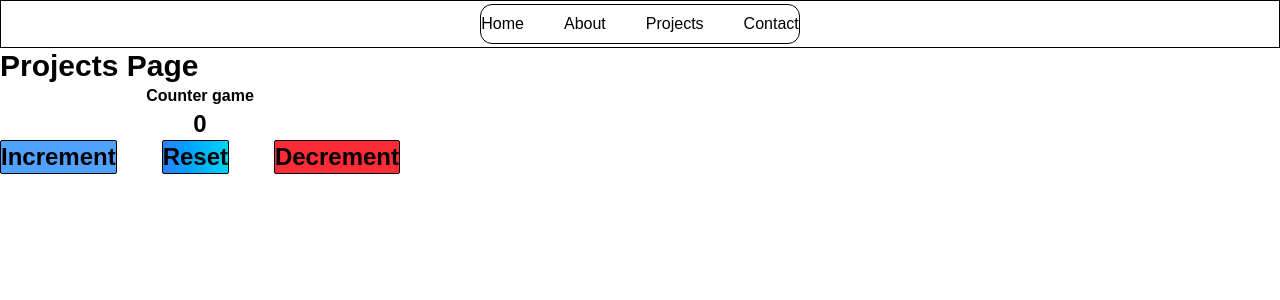
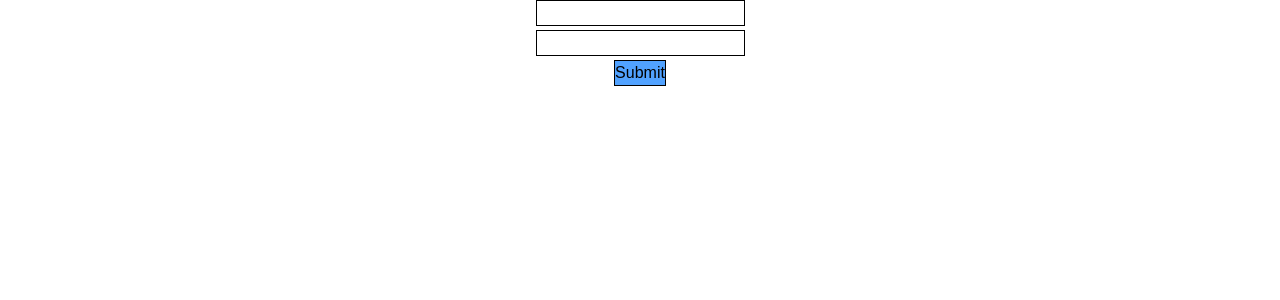
Before and after one commit to tarunmedisetti13/map_functions, a React (Vite) app: page /projects in a window 1280 px wide. Shown: the top 300 px of the page. Built offline with nearby package versions, Linux system fonts and the light colour scheme.

Commit message:
Used Form data

```diff
--- a/src/App.jsx
+++ b/src/App.jsx
@@ -1,25 +1,11 @@
-import { useState } from 'react'
-import reactLogo from './assets/react.svg'
-import viteLogo from '/vite.svg'
-import { Routes, Route } from 'react-router-dom'
-import Navbar from './components/Navbar'
-import About from './pages/About';
-import Home from './pages/Home';
-import Contact from './pages/Contact';
-import Projects from './pages/Projects'
-import Timer from './components/Timer'
-function App() {
-  return (<>
-    <Navbar />
-    <Routes className='w-full h-[80vh]'>
-      <Route path='/' element={<Home />} />
-      <Route path='/about' element={<About />} />
-      <Route path='/contact' element={<Contact />} />
-      <Route path='/projects' element={<Projects />} />
-    </Routes>
-    <Timer />
-
-  </>);
+import React from 'react'
+import Form from './Form'
+const App = () => {
+  return (
+    <div>
+      <Form />
+    </div>
+  )
 }
 
 export default App
--- /dev/null
+++ b/src/Form.jsx
@@ -0,0 +1,29 @@
+import React, { useState } from 'react'
+
+const Form = () => {
+    const [formData, setFormData] = useState({
+        name: '',
+        email: ''
+    });
+    const handleChange = (e) => {
+        const { name, value } = e.target;
+        setFormData({
+            ...formData,
+            [name]: value
+        });
+    };
+    const handleSubmit = (e) => {
+        e.preventDefault();
+        alert(`name:${formData.name}
+            email:${formData.email}`);
+    }
+    return (
+        <form onSubmit={handleSubmit} className='flex flex-col gap-1 items-center '>
+            <input type="text" name='name' value={formData.name} onChange={handleChange} className='border' />
+            <input type="email" name='email' value={formData.email} onChange={handleChange} className='border' />
+            <button type='submit' className='border bg-blue-400 cursor-pointer'>Submit</button>
+        </form>
+    )
+}
+
+export default Form
--- a/src/components/Navbar.jsx
+++ /dev/null
@@ -1,17 +0,0 @@
-import React from 'react'
-import { Link } from 'react-router-dom'
-const Navbar = () => {
-    return (
-        <div className='w-full flex items-center border h-12 justify-center'>
-            <ul className='border flex justify-center gap-10 h-10 border rounded-xl items-center'>
-                <Link to='/'> <li>Home</li></Link>
-                <Link to='/about'><li>About</li></Link>
-                <Link to='/projects'> <li>Projects</li></Link>
-                <Link to='/contact'>
-                    <li>Contact</li></Link>
-            </ul>
-        </div>
-    )
-}
-
-export default Navbar
--- a/src/components/Timer.jsx
+++ /dev/null
@@ -1,19 +0,0 @@
-import React, { useState } from 'react'
-
-const Timer = () => {
-    const [counter, setCounter] = useState(0);
-    return (
-
-        <div className='font-bold w-100 h-100  text-center flex flex-col'>
-            <h1>Counter game</h1>
-            <p className='text-2xl'>{counter}</p>
-            <div className='flex gap-3 justify-between'>
-                <button className='border cursor-pointer p-2 rounded-xs text-2xl bg-blue-400' onClick={() => setCounter(counter + 1)}>Increment</button>
-                <button className='border cursor-pointer p-2 rounded-xs text-2xl  bg-gradient-to-r from-blue-500 to-cyan-400' onClick={() => setCounter(0)}>Reset</button>
-                <button className='border cursor-pointer p-2 rounded-xs text-2xl bg-red-500' onClick={() => setCounter(counter - 1)}>Decrement</button>
-            </div>
-        </div>
-    )
-}
-
-export default Timer
--- a/src/pages/About.jsx
+++ /dev/null
@@ -1,11 +0,0 @@
-import React from 'react'
-
-const s = () => {
-    return (
-        <div className='font-bold text-3xl'>
-            About Page
-        </div>
-    )
-}
-
-export default s
--- a/src/pages/Contact.jsx
+++ /dev/null
@@ -1,11 +0,0 @@
-import React from 'react'
-
-const Contact = () => {
-    return (
-        <div className='font-bold text-3xl'>
-            Contact Page
-        </div>
-    )
-}
-
-export default Contact
--- a/src/pages/Home.jsx
+++ /dev/null
@@ -1,11 +0,0 @@
-import React from 'react'
-
-const Home = () => {
-    return (
-        <div className='font-bold text-3xl'>
-            Home Page
-        </div>
-    )
-}
-
-export default Home
--- a/src/pages/Projects.jsx
+++ /dev/null
@@ -1,11 +0,0 @@
-import React from 'react'
-
-const Projects = () => {
-    return (
-        <div className='font-bold text-3xl'>
-            Projects Page
-        </div>
-    )
-}
-
-export default Projects
```
